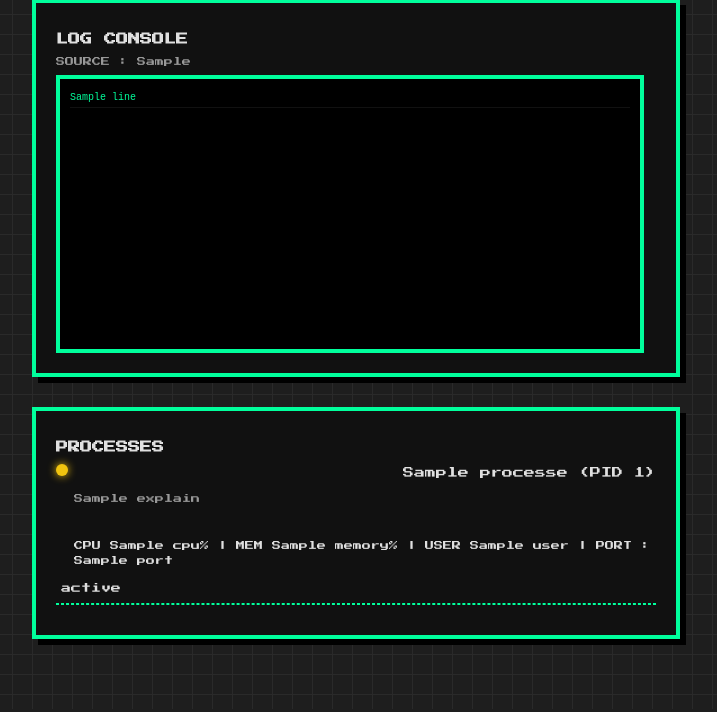
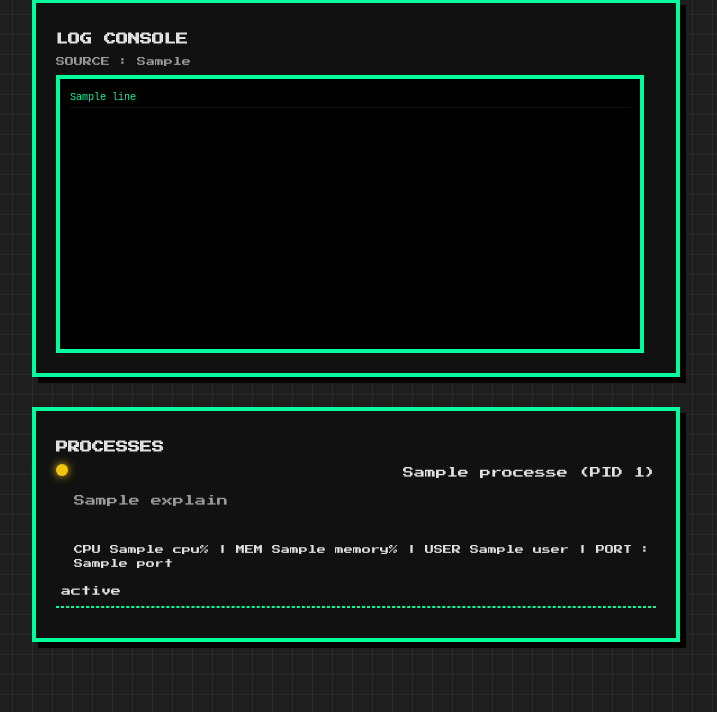
Before and after one commit to seoheejung/server-monitor, a FastAPI app: template web/app/templates/dashboard.html in a window 1280 px wide. Shown: the part 446-1158 px from the top of the page, without its empty margins (8-725 px from the left). Before the commit the page ends 1091 px from the top, so only its background shows below. Run offline with FastAPI, Linux system fonts and the light colour scheme; the template is opened without the code that fills it: most values are stand-ins (such as "Sample title", 1, 10 or a date in 2020).

Commit message:
프로세스 디자인 수정

```diff
--- a/web/app/static/style.css
+++ b/web/app/static/style.css
@@ -54,15 +54,6 @@ h2 {
 
 /* 도트 */
 .dot {
-    display: inline-block;
-    width: 10px;
-    height: 10px;
-    margin-right: 8px;
-    background: #555;
-}
-
-/* 기존 스타일 아래에 추가 */
-.dot {
     height: 12px;
     width: 12px;
     border-radius: 50%;
@@ -100,6 +91,7 @@ h2 {
     border-bottom: 1px solid #111; /* 줄 구분을 위해 아주 흐린 선 추가 */
 }
 
+
 /* 스크롤바 커스텀 (프로세스 카드와 통일) */
 .console::-webkit-scrollbar {
     width: 8px;
@@ -132,6 +124,15 @@ h2 {
     box-shadow: inset 0 0 0 2px #000;
 }
 
+.process-p {
+    font-size: 9px;
+    margin-left: 18px;
+    line-height: 1.6;
+    color: #999;
+    display: flex;
+    justify-content: flex-end;
+}
+
 /* 서비스 정렬 레이아웃 */
 .service-list {
     display: flex;
--- a/web/app/templates/dashboard.html
+++ b/web/app/templates/dashboard.html
@@ -82,7 +82,7 @@
             {% endif %}
 
             {{ p.name }} (PID {{ p.pid }})
-            <p style="font-size:9px; margin-left:18px; line-height: 1.6; color:#999;">
+            <p class="process-p">
                 {{ p.explain }}
             </p>
         </p>
@@ -102,9 +102,11 @@
         </span>
 
         {% if p.warnings %}
-        <p style="font-size:9px; margin-left:18px; line-height: 1.6;" class="bad">
-            ⚠ {{ p.warnings | join(', ') }}
-        </p>
+            <p style="font-size:9px; margin-left:18px; line-height: 1.6;" class="bad">
+                {% for warning in p.warnings %}
+                    ⚠ {{ warning }}{% if not loop.last %}<br>{% endif %}
+                {% endfor %}
+            </p>
         {% endif %}
 
         <hr style="border:1px dashed #00ff9c; margin:10px 0;">
```
